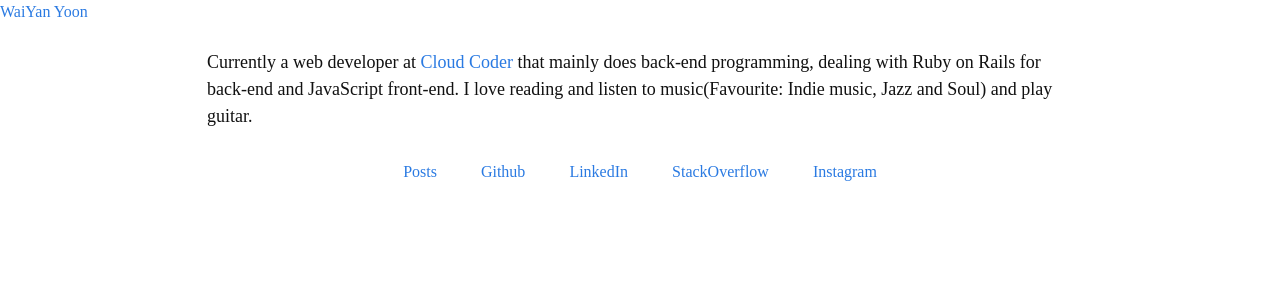
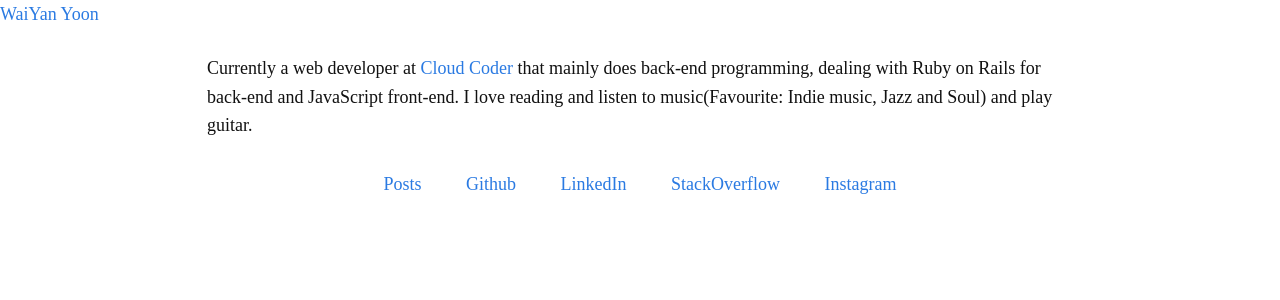
Before and after one commit to yoonwaiyan/yoonwaiyan.github.io, a Jekyll site: the page built from index.html, in a window 1280 px wide. Shown: the top 300 px of the page. Built offline with Jekyll 4.4.1, drawn with Linux system fonts in a browser that asks for light colours; some web fonts are replaced; a script that is not in the unit is left out.

Commit message:
basic css modification

```diff
--- a/css/main.scss
+++ b/css/main.scss
@@ -8,9 +8,9 @@
 // Our variables
 $base-font-family: 'Source Serif Pro', serif;
 // $base-font-family: Helvetica, Arial, sans-serif;
-$base-font-size:   16px;
+$base-font-size:   18px;
 $small-font-size:  $base-font-size * 0.875;
-$base-line-height: 1.5;
+$base-line-height: 1.6;
 
 $spacing-unit:     30px;
 
```
